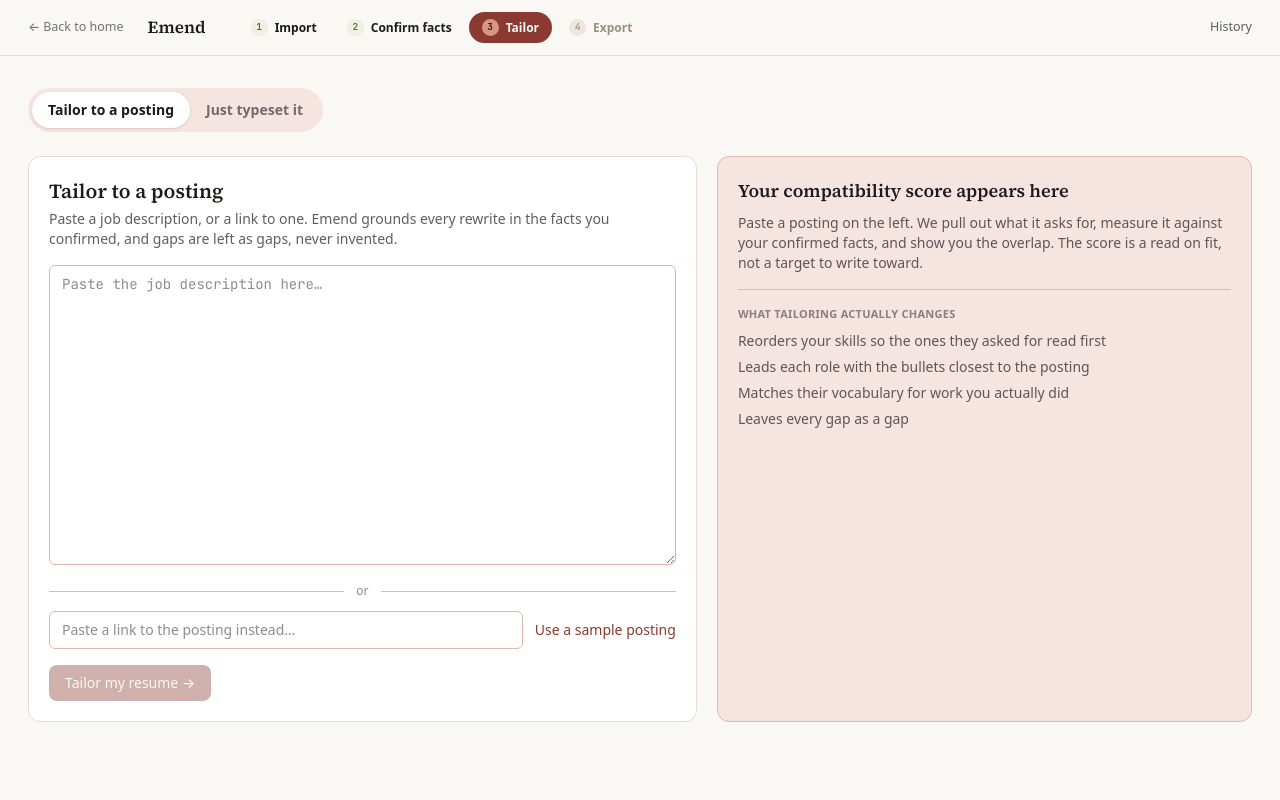
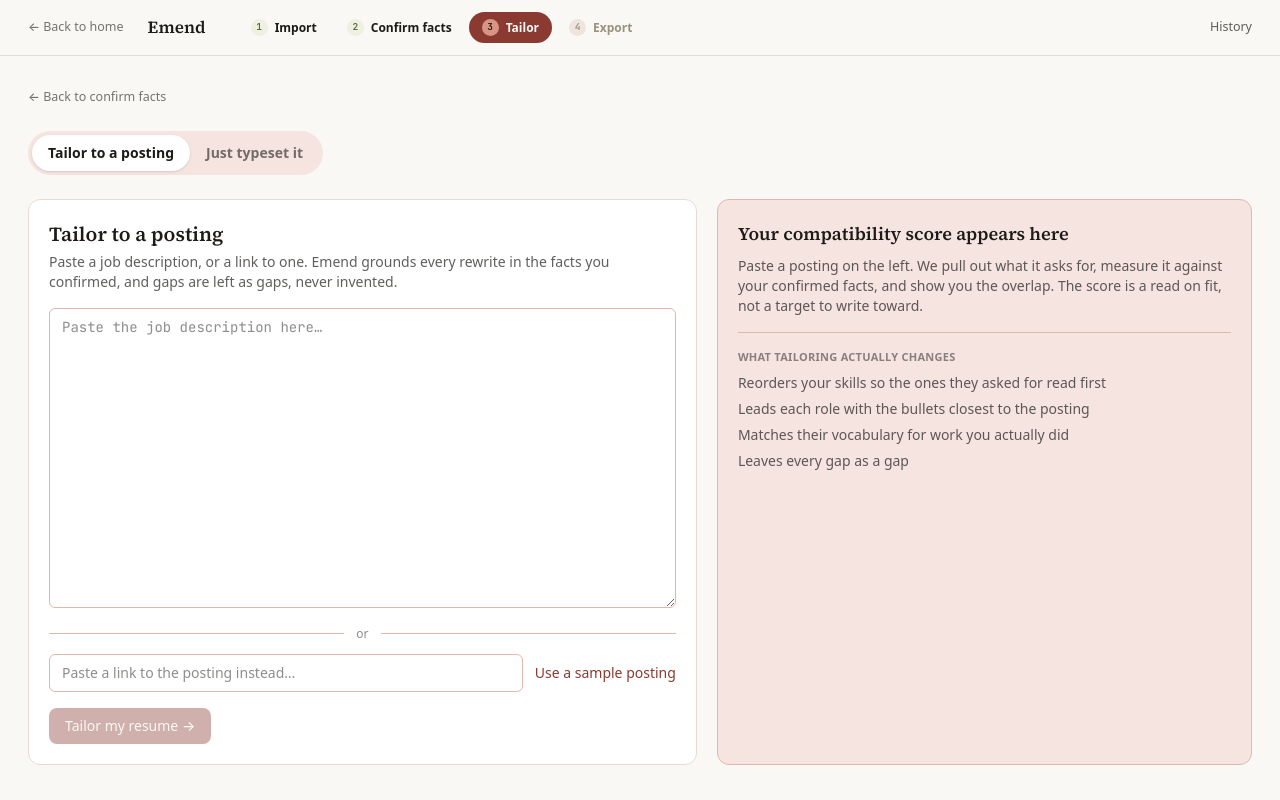
Before and after one commit to MosesfromSinai/Emend, a Next.js app in the folder web/: page /app/workspace in a window 1280 px wide. Built offline with nearby package versions, Linux system fonts and the light colour scheme; no server answers.

Commit message:
add back-to-confirm link on tailor page

```diff
--- a/web/app/app/workspace/page.tsx
+++ b/web/app/app/workspace/page.tsx
@@ -110,6 +110,9 @@
 
   return (
     <div className="flex flex-col gap-6">
+      <Link href="/app" className="w-fit text-[12.5px] font-medium text-ink/60 hover:text-ink">
+        ← Back to confirm facts
+      </Link>
       {error && (
         <p className="text-sm text-red-700">
           {error}
```
